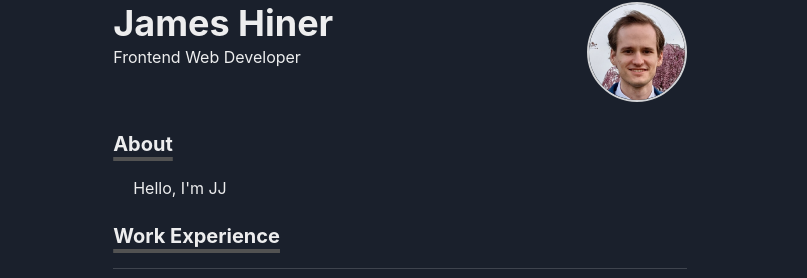
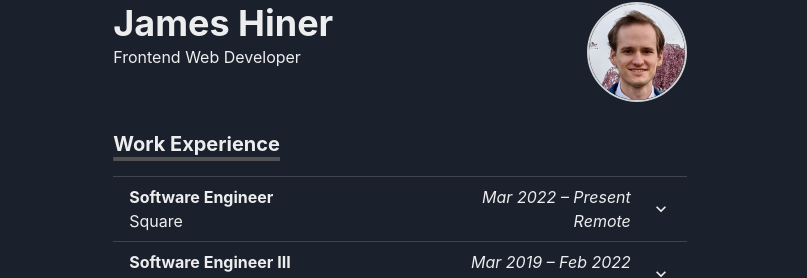
Before and after one commit to jameshiner/dev, a React (Create React App) app: page / in a window 1280 px wide. Shown: the part 422-700 px from the top of the page, without its empty margins (240-1047 px from the left). Built offline with nearby package versions, Linux system fonts and the light colour scheme.

Commit message:
update packages

```diff
--- a/package.json
+++ b/package.json
@@ -14,13 +14,13 @@
     "@testing-library/jest-dom": "^5.11.4",
     "@testing-library/react": "^11.1.0",
     "@testing-library/user-event": "^12.1.10",
-    "axios": "^0.24.0",
+    "axios": "^1.6.2",
     "framer-motion": "^4.1.17",
     "react": "^17.0.2",
     "react-dom": "^17.0.2",
     "react-redux": "^7.2.6",
     "react-router-dom": "^5.3.0",
-    "react-scripts": "4.0.3",
+    "react-scripts": "^5.0.1",
     "redux": "^4.1.2",
     "web-vitals": "^1.0.1"
   },
--- a/src/pages/About.js
+++ b/src/pages/About.js
@@ -91,12 +91,12 @@ const About = () => {
           </Box>
         </Box>
       </Section>
-      <Section delay={0.3}>
+      {/* <Section delay={0.3}>
         <Heading as="h3" variant="section-title">
           About
         </Heading>
-        <Text style={{ textIndent: 20 }}>Hello, I'm JJ</Text>
-      </Section>
+        <Text style={{ textIndent: 20 }}>Hello, I'm JJ.</Text>
+      </Section> */}
       <Section delay={0.4}>
         <Heading as="h3" variant="section-title">
           Work Experience
```
Also changed, not shown: 2 other files (tests, documents, lock files or other folders).
